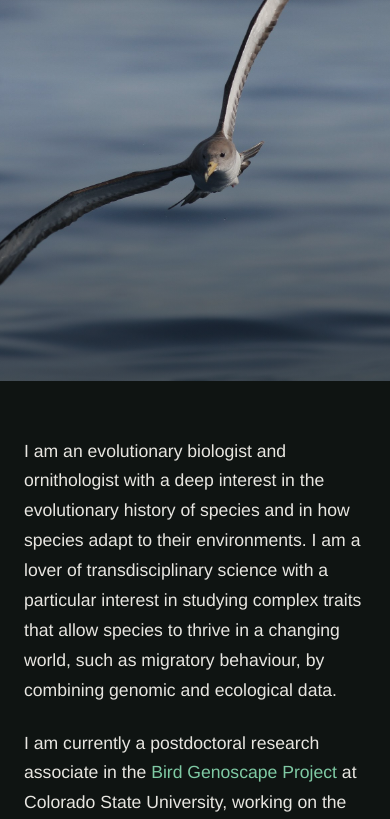
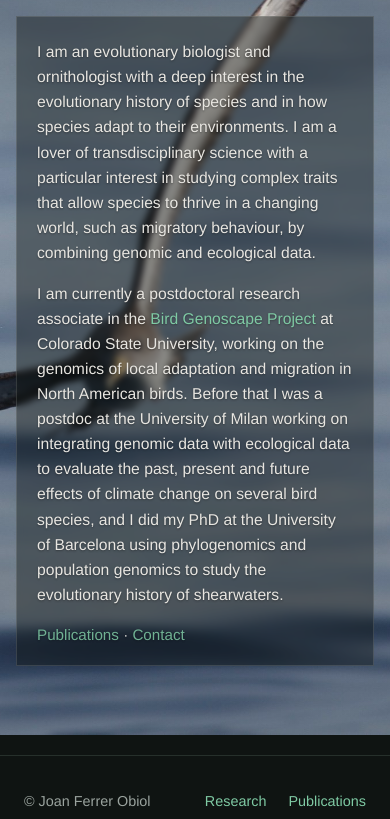
Before and after one commit to jferrerobiol/jferrerobiol.github.io, a plain HTML site: page index.html in a window 390 px wide. Shown: the part 109-928 px from the top of the page. Drawn offline with Linux system fonts and the light colour scheme.

Commit message:
Full-screen hero with translucent text box

```diff
--- a/index.html
+++ b/index.html
@@ -19,13 +19,13 @@
   </ul>
 </nav>
 
-<header class="hero"></header>
-
-<main class="wrap blurb">
-  <p>I am an evolutionary biologist and ornithologist with a deep interest in the evolutionary history of species and in how species adapt to their environments. I am a lover of transdisciplinary science with a particular interest in studying complex traits that allow species to thrive in a changing world, such as migratory behaviour, by combining genomic and ecological data.</p>
-  <p>I am currently a postdoctoral research associate in the <a href="https://www.birdgenoscape.org/">Bird Genoscape Project</a> at Colorado State University, working on the genomics of local adaptation and migration in North American birds. Before that I was a postdoc at the University of Milan working on integrating genomic data with ecological data to evaluate the past, present and future effects of climate change on several bird species, and I did my PhD at the University of Barcelona using phylogenomics and population genomics to study the evolutionary history of shearwaters.</p>
-  <p class="more"><a href="publications.html">Publications</a> &middot; <a href="contact.html">Contact</a></p>
-</main>
+<header class="hero hero-full">
+  <div class="panel blurb">
+    <p>I am an evolutionary biologist and ornithologist with a deep interest in the evolutionary history of species and in how species adapt to their environments. I am a lover of transdisciplinary science with a particular interest in studying complex traits that allow species to thrive in a changing world, such as migratory behaviour, by combining genomic and ecological data.</p>
+    <p>I am currently a postdoctoral research associate in the <a href="https://www.birdgenoscape.org/">Bird Genoscape Project</a> at Colorado State University, working on the genomics of local adaptation and migration in North American birds. Before that I was a postdoc at the University of Milan working on integrating genomic data with ecological data to evaluate the past, present and future effects of climate change on several bird species, and I did my PhD at the University of Barcelona using phylogenomics and population genomics to study the evolutionary history of shearwaters.</p>
+    <p class="more"><a href="publications.html">Publications</a> &middot; <a href="contact.html">Contact</a></p>
+  </div>
+</header>
 
 <footer class="foot">
   <div class="in">
--- a/style.css
+++ b/style.css
@@ -56,6 +56,29 @@ a:hover { text-decoration: underline; }
   border: 1px solid rgba(232,230,225,.12);
   backdrop-filter: blur(4px);
 }
+/* full-screen variant: the photo fills the viewport and the text sits in a
+   translucent box, so the image stays visible behind it */
+.hero-full {
+  min-height: 100vh;
+  padding: 110px 24px 70px;
+  /* box sits in the left half so the bird, centre-right, stays in view */
+  justify-items: start;
+  padding-left: max(24px, 7vw);
+  background:
+    linear-gradient(rgba(10,14,12,.30), rgba(10,14,12,.06) 35%, rgba(10,14,12,.20)),
+    url("assets/hero.jpg") 60% 58%/cover no-repeat,
+    radial-gradient(120% 90% at 30% 20%, #1e3a2f 0%, #0f1412 60%);
+}
+.hero-full .panel.blurb {
+  width: min(540px, 100%); text-align: left; padding: 32px 34px 26px;
+  background: rgba(15,20,18,.40);
+  border: 1px solid rgba(232,230,225,.14);
+  backdrop-filter: blur(3px); -webkit-backdrop-filter: blur(3px);
+  text-shadow: 0 1px 2px rgba(0,0,0,.35);
+}
+.hero-full .panel.blurb p { font-size: 1.02rem; line-height: 1.6; margin: 0 0 1em; }
+.hero-full .panel.blurb p:last-child { margin-bottom: 0; }
+.hero-full .panel.blurb .more { font-size: .95rem; color: var(--ink); opacity: .85; }
 .hero h1 { margin: 0 0 .2em; font-size: 2.4rem; font-weight: 600; letter-spacing: -.01em; }
 .hero .role { margin: 0 0 1.2em; color: var(--muted); font-size: 1rem; letter-spacing: .04em; }
 .hero .tag { margin: 0; font-size: 1.05rem; }
@@ -134,9 +157,12 @@ a:hover { text-decoration: underline; }
 .foot .in span { margin-right: auto; }
 
 @media (max-width: 640px) {
-  .nav { padding: 14px 18px; }
-  .nav ul { gap: 16px; }
+  .nav { padding: 12px 18px; flex-wrap: wrap; gap: 6px 0; }
+  .nav ul { gap: 14px; flex-wrap: wrap; }
   .nav li a { font-size: .74rem; letter-spacing: .08em; }
+  .hero-full { padding: 96px 16px 40px; justify-items: center; background-position: 62% 50%; }
+  .hero-full .panel.blurb { padding: 22px 20px 18px; }
+  .hero-full .panel.blurb p { font-size: .98rem; }
   .hero h1 { font-size: 1.9rem; }
   .hero .panel { padding: 30px 22px; }
   .page-head { padding-top: 105px; }
```
